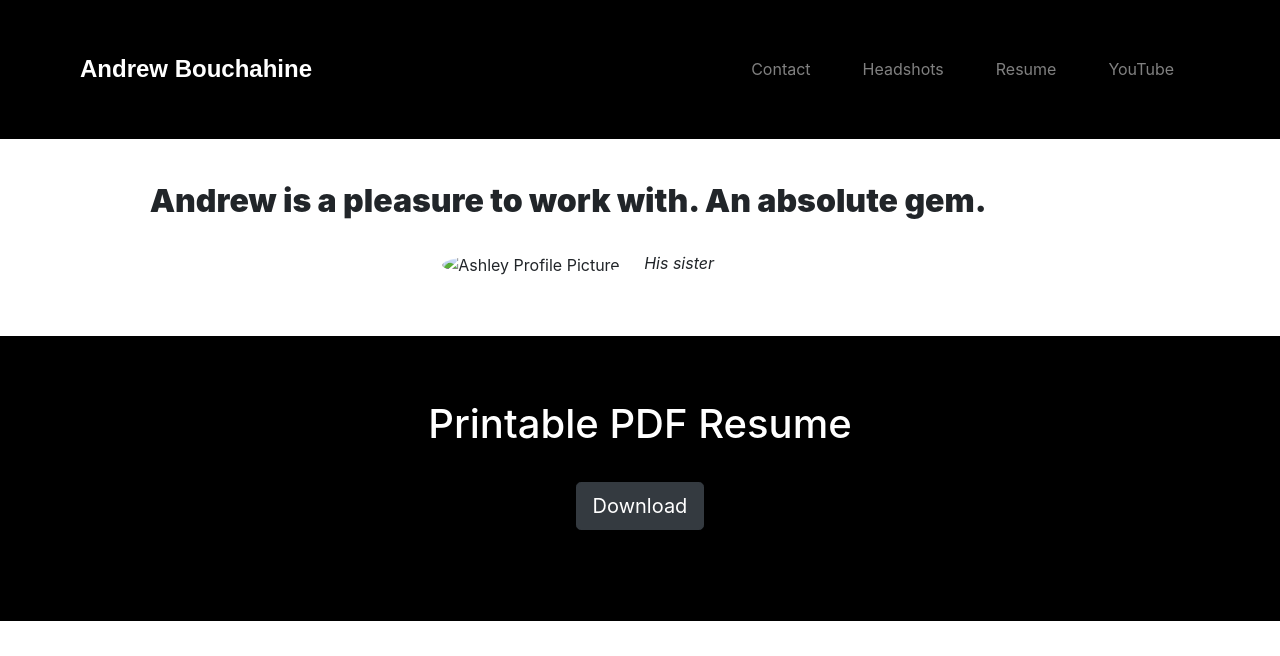
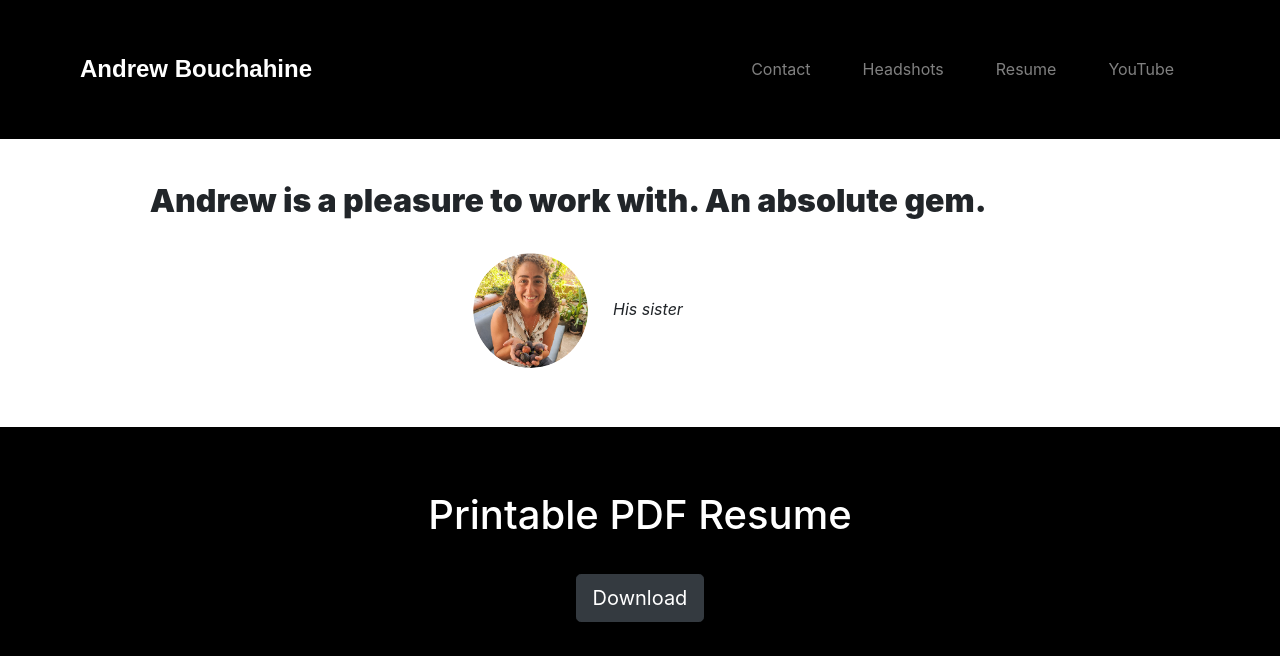
Before and after one commit to ABouchahine/MerryChristmasAndrew, a plain HTML site: page resume.html in a window 1280 px wide. Shown: the top 656 px of the page. Drawn offline with nearby package versions, Linux system fonts and the light colour scheme.

Commit message:
Update profile picture path

```diff
--- a/resume.html
+++ b/resume.html
@@ -57,12 +57,12 @@
     <div class="carousel-inner">
       <div class="carousel-item active container-fluid">
         <h2 class="testimonial-text">Andrew is a pleasure to work with. An absolute gem.</h2>
-        <img class="testimonial-img" src="images/ashley-profile.png" alt="Ashley Profile Picture">
+        <img class="testimonial-img" src="ashley-profile.png" alt="Ashley Profile Picture">
         <em>His sister</em>
       </div>
       <div class="carousel-item container-fluid">
         <h2 class="testimonial-text">What are you waiting for? Hire him already!</h2>
-        <img class="testimonial-img" src="images/ashley-profile.png" alt="Ashley Profile Picture">
+        <img class="testimonial-img" src="ashley-profile.png" alt="Ashley Profile Picture">
         <em>Again, his sister.</em>
       </div>
     </div>
```
